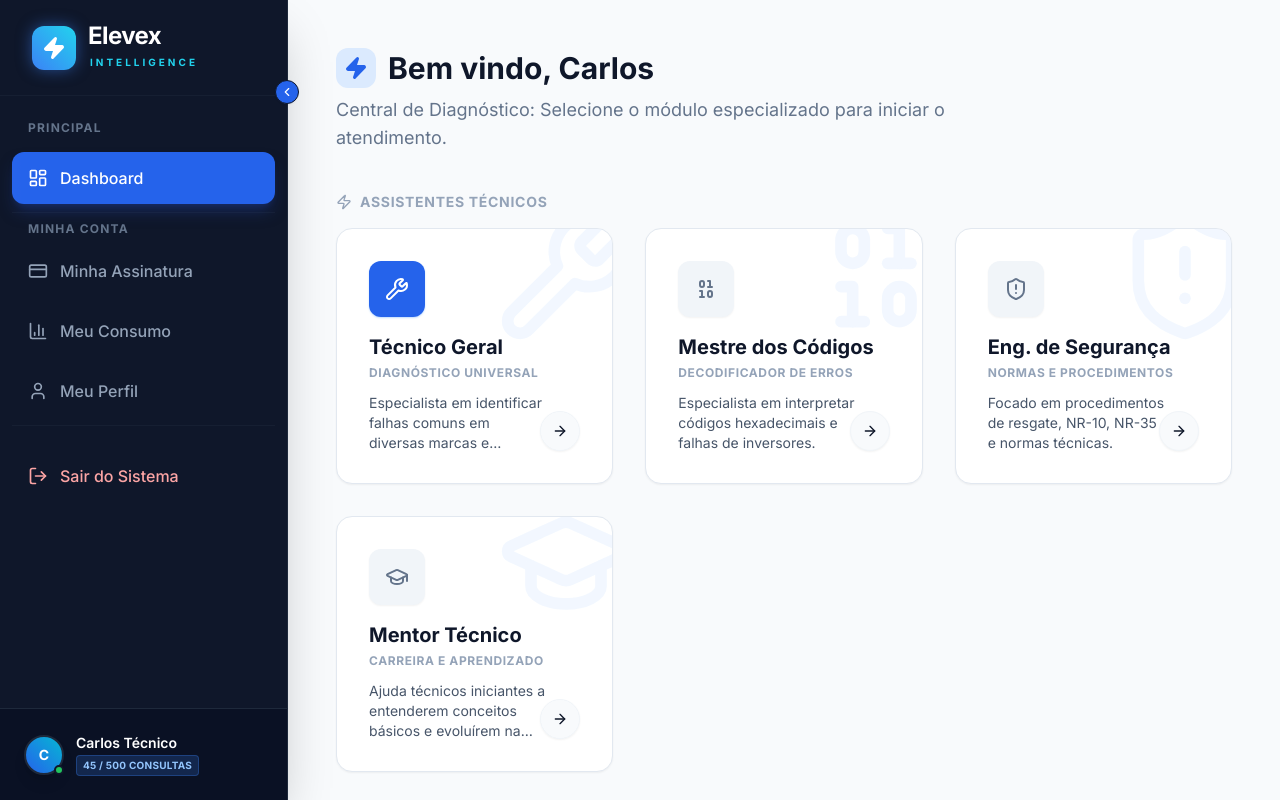
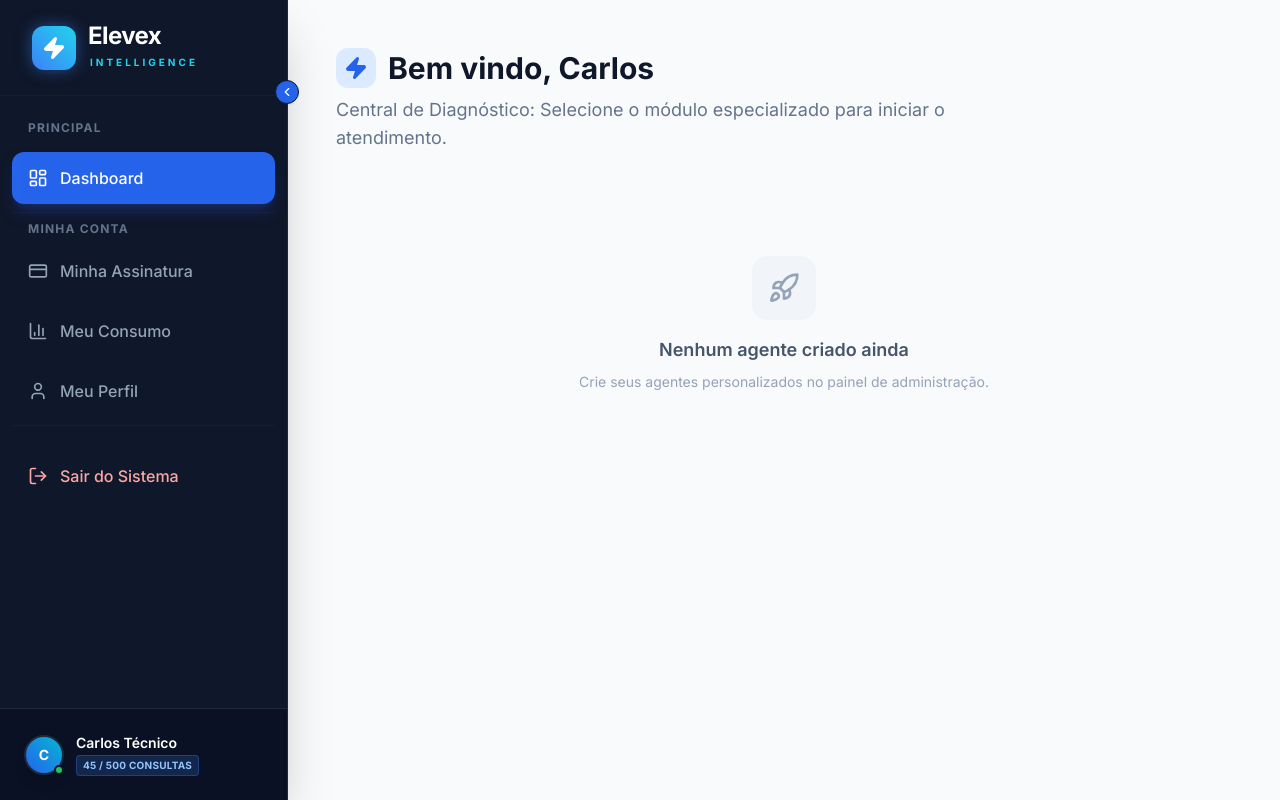
Before and after one commit to joaouli123/Andrejan---Agente-de-IA, a React (Vite) app: page / in a window 1280 px wide. Both pictures are taken after a click on the button "Entrar no Sistema". Built offline with nearby package versions, Linux system fonts and the light colour scheme.

Commit message:
remove: agentes padrao removidos - usuario cria os proprios

```diff
--- a/components/DashboardViews.tsx
+++ b/components/DashboardViews.tsx
@@ -1,6 +1,6 @@
 
 import React, { useState, useEffect } from 'react';
-import { DEFAULT_AGENTS, ChatSession, UserProfile, Agent } from '../types';
+import { ChatSession, UserProfile, Agent } from '../types';
 import * as Icons from 'lucide-react';
 import {
     Trash2, MessageSquare, Clock, ArrowRight, Shield, CreditCard,
@@ -73,8 +73,7 @@
       setAgents(Storage.getAgents());
   }, []);
 
-  const systemAgents = agents.filter(a => !a.isCustom);
-  const customAgents = agents.filter(a => a.isCustom);
+  const customAgents = agents.filter(a => a.isCustom || true); // Todos os agentes são tratados igualmente
 
   return (
     <div className="h-full overflow-y-auto p-4 sm:p-6 lg:p-12 custom-scrollbar bg-slate-50">
@@ -89,27 +88,23 @@
           <p className="text-slate-500 mt-1 sm:mt-2 text-sm sm:text-lg max-w-2xl">Central de Diagnóstico: Selecione o módulo especializado para iniciar o atendimento.</p>
         </div>
 
-        {/* Especialistas da Empresa */}
-        {customAgents.length > 0 && (
+        {/* Agentes */}
+        {customAgents.length > 0 ? (
           <div className="mb-8">
             <h3 className="text-xs sm:text-sm font-bold text-slate-400 uppercase tracking-wider mb-3 sm:mb-4 flex items-center">
-                <Rocket className="w-4 h-4 mr-2" /> Especialistas da Empresa
+                <Zap className="w-4 h-4 mr-2" /> Assistentes Técnicos
             </h3>
             <div className="grid grid-cols-2 md:grid-cols-2 lg:grid-cols-3 gap-3 sm:gap-6 lg:gap-8">
                 {customAgents.map(agent => <AgentCard key={agent.id} agent={agent} onSelect={onSelectAgent} />)}
             </div>
           </div>
-        )}
-
-        {/* Assistentes do Sistema */}
-        {systemAgents.length > 0 && (
-          <div className="mb-8">
-            <h3 className="text-xs sm:text-sm font-bold text-slate-400 uppercase tracking-wider mb-3 sm:mb-4 flex items-center">
-                <Zap className="w-4 h-4 mr-2" /> Assistentes Técnicos
-            </h3>
-            <div className="grid grid-cols-2 md:grid-cols-2 lg:grid-cols-3 gap-3 sm:gap-6 lg:gap-8">
-                {systemAgents.map(agent => <AgentCard key={agent.id} agent={agent} onSelect={onSelectAgent} />)}
+        ) : (
+          <div className="mb-8 text-center py-16">
+            <div className="inline-flex items-center justify-center w-16 h-16 bg-slate-100 rounded-2xl mb-4">
+              <Rocket className="w-8 h-8 text-slate-400" />
             </div>
+            <h3 className="text-lg font-semibold text-slate-600 mb-2">Nenhum agente criado ainda</h3>
+            <p className="text-slate-400 text-sm">Crie seus agentes personalizados no painel de administração.</p>
           </div>
         )}
 
--- a/types.ts
+++ b/types.ts
@@ -89,41 +89,4 @@
   };
 }
 
-export const DEFAULT_AGENTS: Agent[] = [
-  {
-    id: 'general-tech',
-    name: 'Técnico Geral',
-    role: 'Diagnóstico Universal',
-    description: 'Especialista em identificar falhas comuns em diversas marcas e modelos.',
-    icon: 'Wrench',
-    color: 'blue',
-    systemInstruction: 'Você é um técnico sênior de elevadores com 25 anos de experiência. Sempre que o técnico reportar um problema, forneça: 1) O que é o erro/falha, 2) As causas mais prováveis em ordem, 3) O passo a passo para resolver, incluindo pontos de medição específicos (conector, pino, valor esperado). NUNCA dê apenas a definição — sempre guie a solução completa. Pergunte marca e modelo ANTES de dar instruções elétricas.'
-  },
-  {
-    id: 'code-master',
-    name: 'Mestre dos Códigos',
-    role: 'Decodificador de Erros',
-    description: 'Especialista em interpretar códigos hexadecimais e falhas de inversores.',
-    icon: 'Binary',
-    color: 'emerald',
-    systemInstruction: 'Você é um especialista em eletrônica de elevadores focado em códigos de erro. Para CADA código reportado, forneça: 1) Significado exato do código, 2) Componente/sistema afetado, 3) Causas prováveis ordenadas da mais comum à menos, 4) Procedimento de correção passo a passo com pontos de medição. Se o código tem significados diferentes dependendo do modelo/placa, PERGUNTE o modelo antes de responder. NUNCA invente códigos — se não encontrar, diga claramente.'
-  },
-  {
-    id: 'safety-eng',
-    name: 'Eng. de Segurança',
-    role: 'Normas e Procedimentos',
-    description: 'Focado em procedimentos de resgate, NR-10, NR-35 e normas técnicas.',
-    icon: 'ShieldAlert',
-    color: 'amber',
-    systemInstruction: 'Você é um Engenheiro de Segurança do Trabalho especializado em transporte vertical. Cite normas (NM 207, NBR 16858, NR-10, NR-35) e forneça procedimentos seguros DETALHADOS para resgate e manutenção. Sempre inclua: EPIs necessários, sequência correta de desenergização, pontos de verificação. Nunca sugira gambiarras ou atalhos que violem normas. Se a situação envolve risco, SEMPRE comece com os procedimentos de segurança antes da solução técnica.'
-  },
-  {
-    id: 'mentor',
-    name: 'Mentor Técnico',
-    role: 'Carreira e Aprendizado',
-    description: 'Ajuda técnicos iniciantes a entenderem conceitos básicos e evoluírem na carreira.',
-    icon: 'GraduationCap',
-    color: 'violet',
-    systemInstruction: 'Você é um mentor paciente e didático. Explique conceitos físicos e elétricos de elevadores (polia, contrapeso, série de segurança, inversores) de forma acessível para iniciantes. Use analogias práticas. Quando explicar um componente, diga também: onde fica, como verificar se está funcionando, e o que acontece quando falha. Incentive boas práticas e segurança.'
-  }
-];
+export const DEFAULT_AGENTS: Agent[] = [];
```
